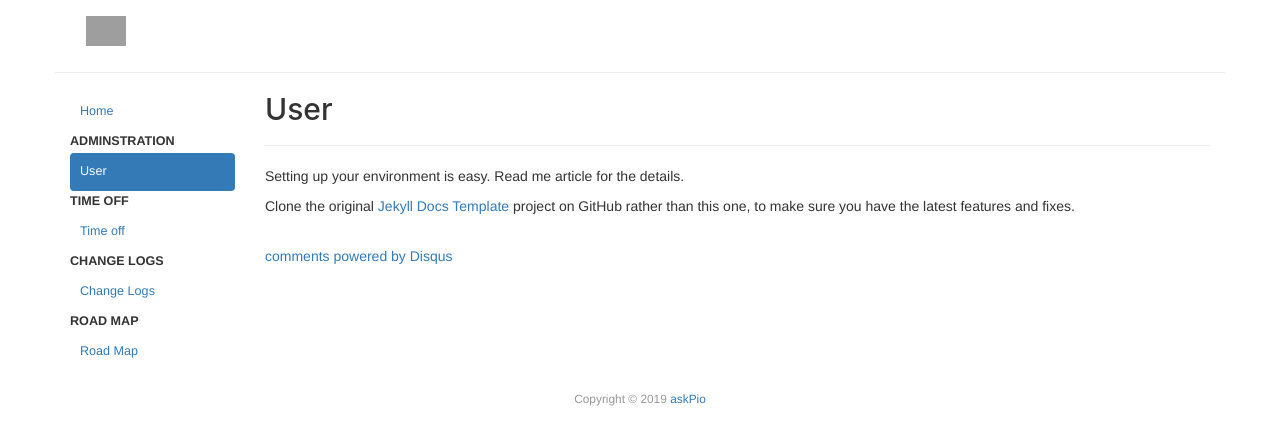
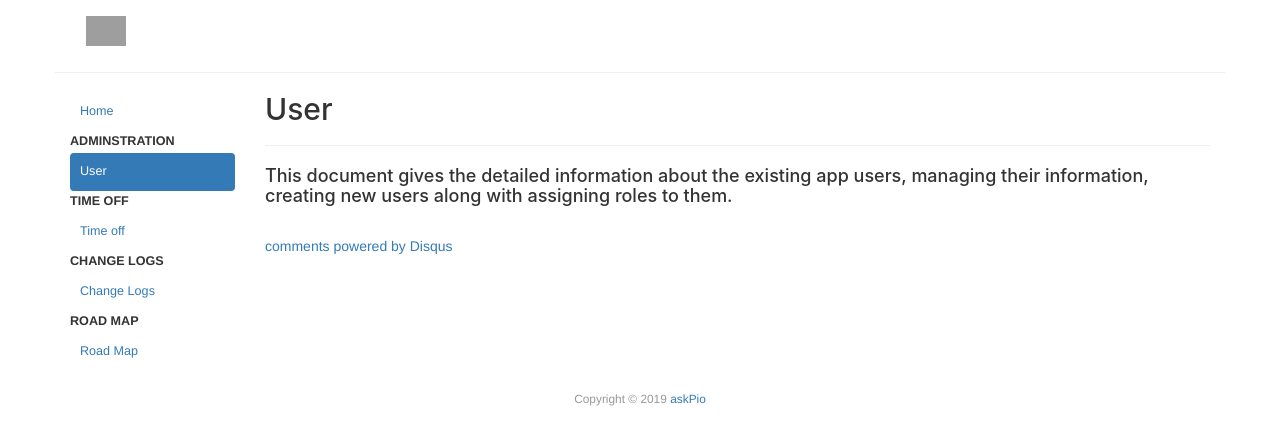
Before and after one commit to Harshgupta71/askPio_Documentation, a Jekyll site: the page built from _posts/2019-01-01-Users.md, in a window 1280 px wide. Shown: the top 445 px of the page. Built offline with Jekyll 4.4.1, drawn with Linux system fonts in a browser that asks for light colours; comment, search, counter and statistics services are not loaded; grey boxes are pictures that could not be loaded.

Commit message:
Update 2019-01-01-Users.md

```diff
--- a/_posts/2019-01-01-Users.md
+++ b/_posts/2019-01-01-Users.md
@@ -5,6 +5,4 @@ category: admin
 date: 2019-01-01 15:39:29
 ---
 
-Setting up your environment is easy. Read me article for the details.
-
-Clone the original [Jekyll Docs Template](https://github.com/bruth/jekyll-docs-template/) project on GitHub rather than this one, to make sure you have the latest features and fixes.
+#### This document gives the detailed information about the existing app users, managing their information, creating new users along with assigning roles to them.
```
